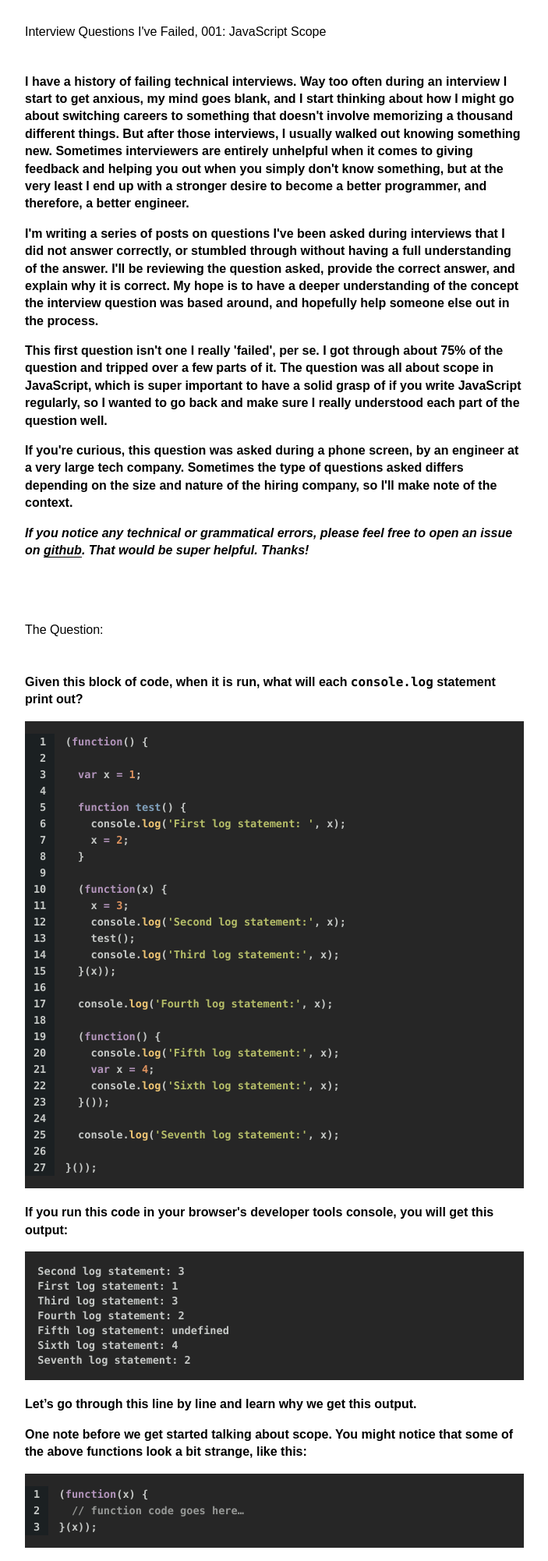
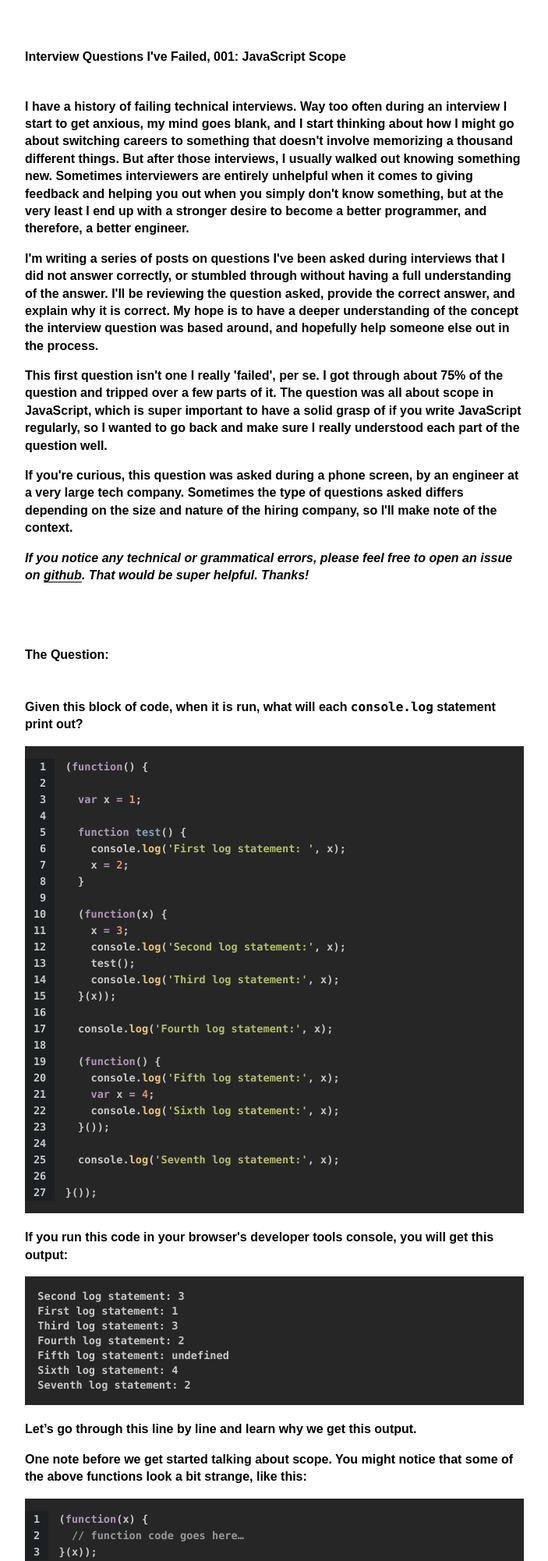
Before and after one commit to timothymalcham/personal-site, a PHP site: page /blog/iqihf/001.html in a window 1280 px wide. Shown: the top 2002 px of the page at 78% size, without its empty margins (288-991 px from the left). Run offline with PHP 8.4, Linux system fonts and the light colour scheme.

Commit message:
adjust container margin

```diff
--- a/style/style.css
+++ b/style/style.css
@@ -31,7 +31,7 @@ h1 {
   font-size: 1rem;
   padding-bottom: .25rem;
   margin-bottom: 2.5rem;
-  font-weight: 500;
+  font-weight: 700;
 }
 
 p + .title {
@@ -66,17 +66,13 @@ small, .font-very-small {
 .container {
   max-width: 40rem;
   width: 92%;
-  margin: 2rem auto;
+  margin: 4rem auto;
 }
 
 a {
   color: #000;
   text-decoration: none;
   border-bottom: 1px solid #000;
-}
-
-.goodbye-dancing-robot-flourish {
-  margin-top: 10rem;
 }
 
 
```
